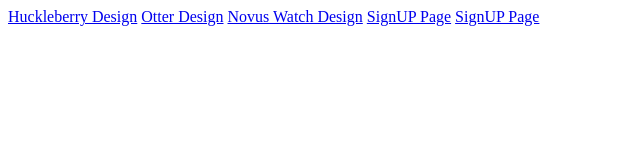
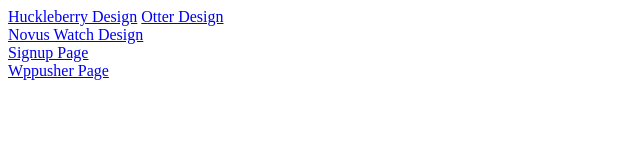
Before and after one commit to Akindewa/Alt_School-Assignment2, a plain HTML site: page index.html in a window 1280 px wide. Shown: the whole page, without its empty margins (0-640 px from the left). Drawn offline with Linux system fonts and the light colour scheme.

Commit message:
assignment

```diff
--- a/index.html
+++ b/index.html
@@ -8,9 +8,12 @@
 <body>
     <a href="Huckleberry.html">Huckleberry Design</a>
     <a href="otter.html">Otter Design</a>
+        <br>
     <a href="novus.html">Novus Watch Design</a>
-    <a href="formcard.html"> SignUP Page</a>
-    <a href="wppusher.html"> SignUP Page</a>
+        <br>
+    <a href="formcard.html"> Signup Page</a>
+        <br>
+    <a href="wppusher.html"> Wppusher Page</a>
 
 
 </body>
```
